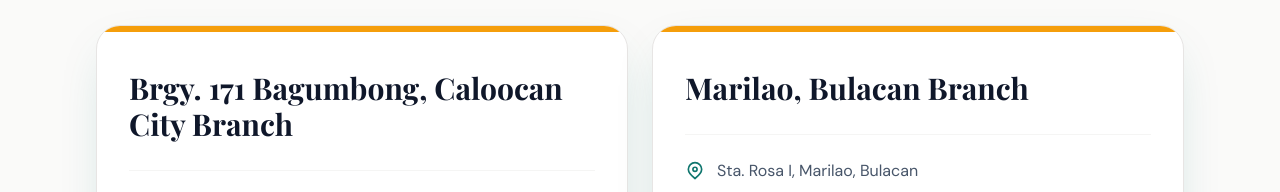
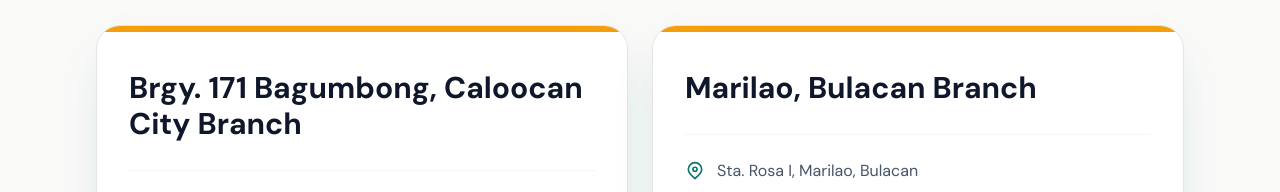
Before and after one commit to reylyngeneralmdse/newsite, a React (Vite) app: page / in a window 1280 px wide. Shown: the part 723-915 px from the top of the page. Built offline with nearby package versions, Linux system fonts and the light colour scheme; the HTML template or start-up script is replaced by a standard one.

Commit message:
Update App.jsx

```diff
--- a/src/App.jsx
+++ b/src/App.jsx
@@ -37,7 +37,7 @@ function BranchCard({ branch, index }) {
   return (
     <article className="group relative overflow-hidden rounded-3xl border border-stone-200 bg-white p-7 shadow-soft transition duration-300 hover:-translate-y-1 hover:shadow-xl sm:p-8">
       <div className={`absolute inset-x-0 top-0 h-1.5 ${branch.accent}`} />
-      <h3 className="mt-3 font-serif text-3xl font-bold text-slate-900">{branch.name}</h3>
+      <h3 className="mt-3 text-3xl font-bold text-slate-900">{branch.name}</h3>
 
       <div className="mt-7 space-y-4 border-y border-stone-100 py-6 text-slate-600">
         <div className="flex items-start gap-3"><span className="mt-0.5 text-teal-700"><PinIcon /></span><p>{branch.location}</p></div>
```
